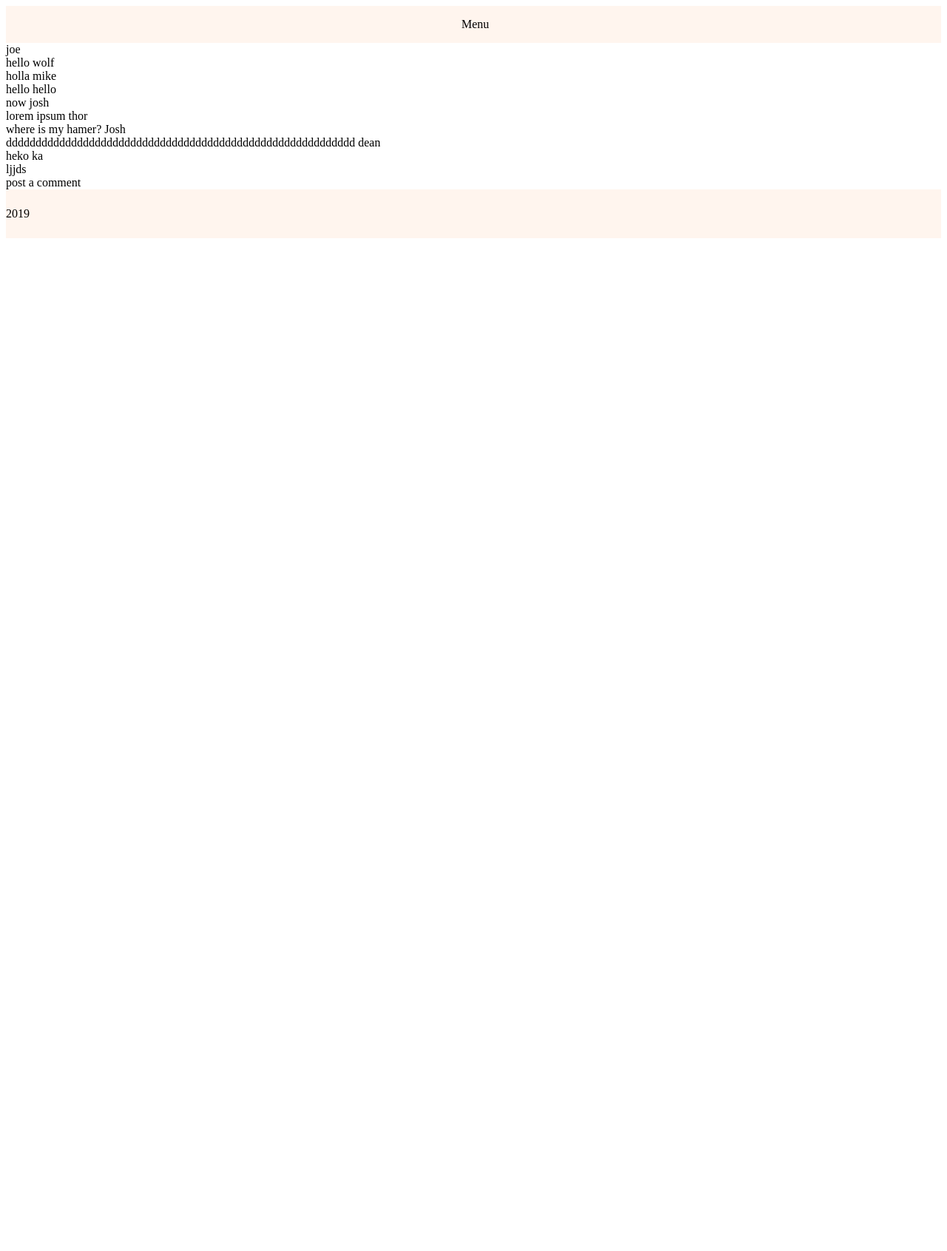
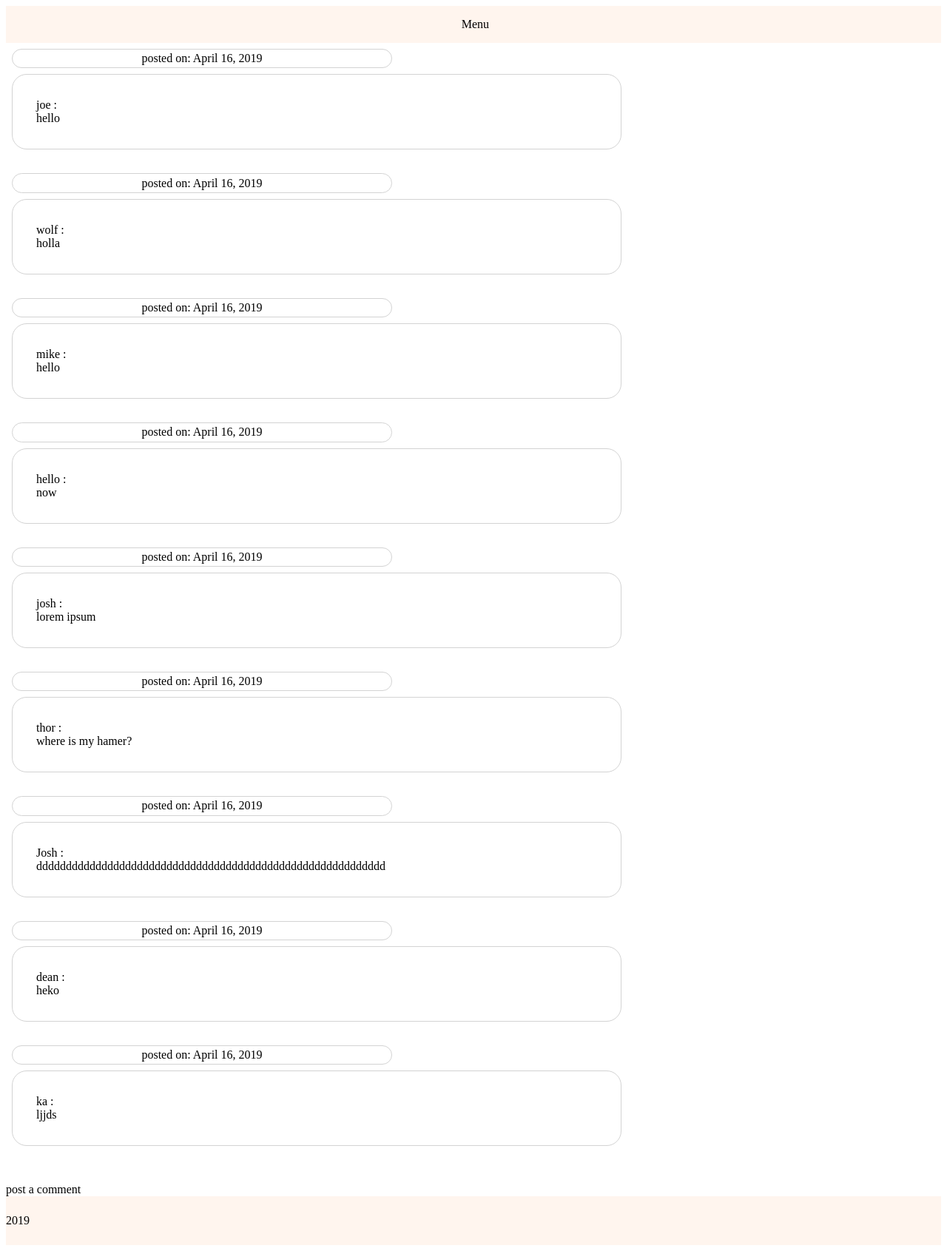
Before and after one commit to Code-Institute-Submissions/phot-app-django, a Django app: page /details/comments/ in a window 1280 px wide. Shown: the whole page at 74% size. Before the commit the page ends 322 px from the top, so only its background shows below. Run offline with Django 3.2, Linux system fonts and the light colour scheme; data comes from the database, SQL or seed files in the repository; both versions use the stored data as it was after the commit; some libraries are stand-ins or nearby versions.

Commit message:
update github for mentor

```diff
--- a/detail/models.py
+++ b/detail/models.py
@@ -1,8 +1,10 @@
 from django.db import models
 from users.models import CustomUser, Pictures
+from django.utils import timezone
 
 class Comment(models.Model):
     name = models.CharField(max_length=50, default="")
     comment = models.TextField(max_length=250, default="")
+    date = models.DateField(default=timezone.now())
     user = models.ForeignKey(CustomUser, on_delete=models.CASCADE, default=1)
     picture = models.ForeignKey(Pictures, on_delete=models.CASCADE, default=1)
--- a/detail/views.py
+++ b/detail/views.py
@@ -11,13 +11,14 @@ def detail_image(request, pk):
     return render(request, 'detail/detail.html', {'image': image})
 
 
+"""
+Match the comment with the picture you're commenting on
+"""
 def comments_detail_page(request):
 
     if request.method == 'POST':
         comment = CommentForm(request.POST, request.FILES)
         if comment.is_valid():
-            comment.save(commit=False)
-            comment.user = request.user
             comment.save()
             return redirect(all_comments_page)
 
@@ -28,5 +29,6 @@ def comments_detail_page(request):
 
 
 def all_comments_page(request):
-    comments = Comment.objects.all()
+
+    comments = Comment.objects.all().order_by('-date')
     return render(request, 'detail/comments.html', {'comments': comments})
--- a/static/css/style.css
+++ b/static/css/style.css
@@ -41,6 +41,23 @@ img {
   max-width: 100%;
   max-height: 100%;
 }
+.comments {
+  border: 1px solid lightgrey;
+  border-radius: 20px;
+  margin: 0.5rem 0.5rem 2rem 0.5rem;
+  padding: 2rem;
+  width: 60%;
+  height: auto;
+}
+.comments-date {
+  border: 1px solid lightgrey;
+  border-radius: 20px;
+  margin: 0.5rem;
+  padding: 0.2rem;
+  width: 40%;
+  height: auto;
+  text-align: center;
+}
 footer {
   padding-top: 1.5rem;
   padding-bottom: 1.5rem;
--- a/templates/detail/comments.html
+++ b/templates/detail/comments.html
@@ -2,8 +2,14 @@
 {% block content %}
 
 {% for comment in comments %}
-<span>{{ comment.name }}</span> <br>
+
+<div class="comments-date">
+<span>posted on: {{ comment.date }}</span>
+</div>
+<div class="comments">
+<span>{{ comment.name }} </span>: <br>
 <span>{{ comment.comment }}</span>
+</div>
 
 {% endfor %}
 <br>
```
Also changed, not shown: db.sqlite3, detail/migrations/0003_comment_date.py (added), detail/migrations/0004_auto_20190416_0645.py (added), users/migrations/0040_auto_20190416_0634.py (added), users/migrations/0041_auto_20190416_0645.py (added).
